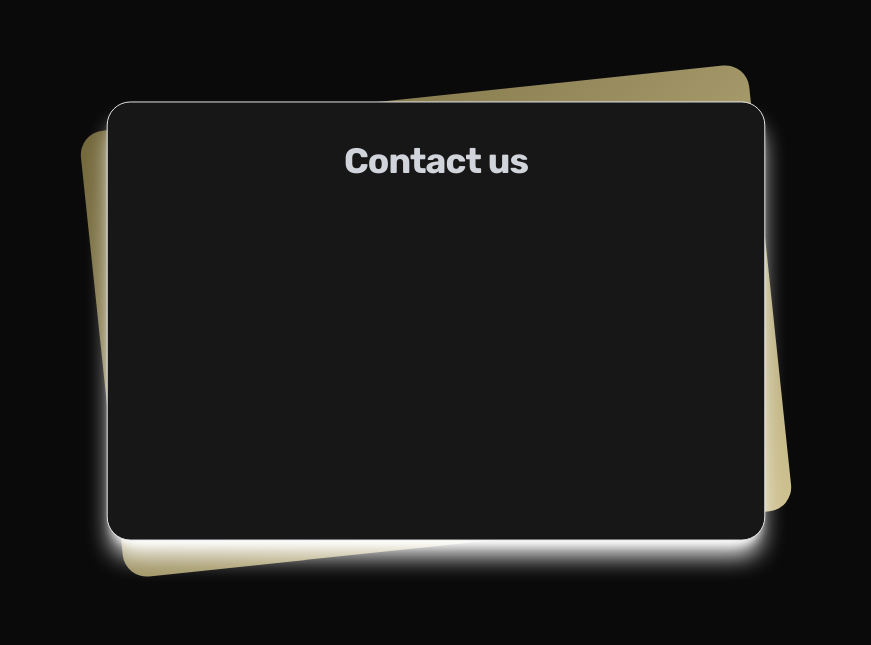
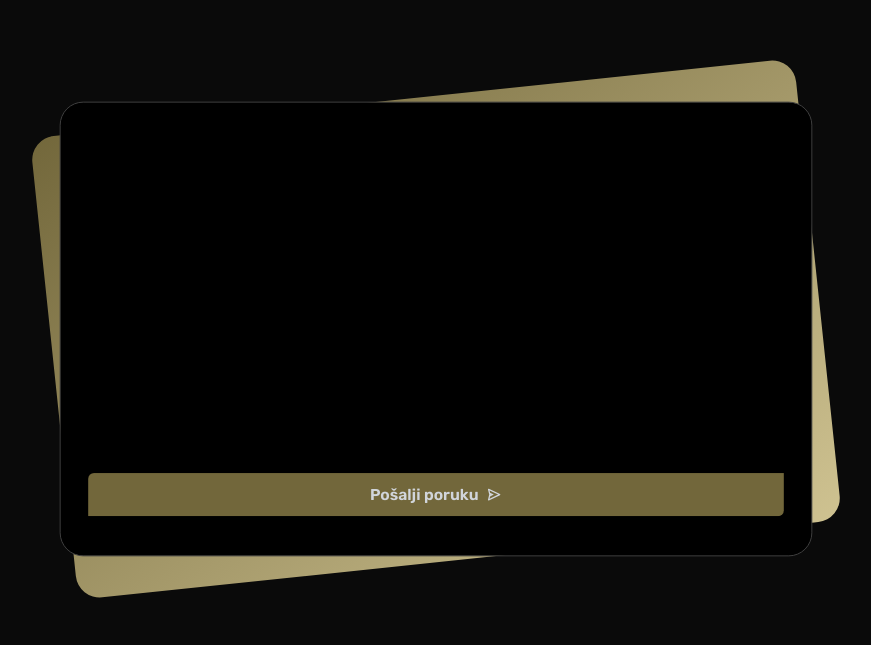
Before and after one commit to zlatanovics1/fitness-premium, a Next.js app: page / in a window 1280 px wide. Shown: the part 2035-2680 px from the top of the page, without its empty margins (204-1075 px from the left). Built offline with nearby package versions, Linux system fonts and the light colour scheme.

Commit message:
MouseOver Animation on Contact

```diff
--- a/app/layout.tsx
+++ b/app/layout.tsx
@@ -22,7 +22,9 @@ export default function RootLayout({
 }>) {
   return (
     <html lang="en">
-      <body className={`${rubik.className} bg-neutral-950 text-gray-300`}>
+      <body
+        className={`${rubik.className} bg-neutral-950 text-gray-300 overflow-x-hidden`}
+      >
         <Nav />
         {children}
         <Footer />
--- a/components/Contact.tsx
+++ b/components/Contact.tsx
@@ -4,15 +4,16 @@ import Section from "./Section";
 import H1 from "./typography/H1";
 import H2 from "./typography/H2";
 import H3 from "./typography/H3";
+import AnimatedButton from "./AnimatedButton";
+import MouseGradient from "./MouseGradient";
 
 export default function Contact() {
   return (
     <Section>
-      <div className="relative max-w-2xl -rotate-6  m-auto  bg-gradient-to-tl from-primary-light to-primary-dark  rounded-3xl h-[28rem]">
-        <div className="absolute inset-0 py-10 shadow-xl shadow-white text-center px-7 bg-neutral-900 scale-[0.98] rotate-6 rounded-3xl border-[1px]">
-          <H2>Contact us</H2>
-        </div>
-      </div>
+      {/* <div className="relative m-auto max-w-3xl h-[29rem] rounded-3xl bg-gradient-to-tl from-primary-light to-primary-dark -rotate-6 ">
+        <div className="absolute inset-0 scale-[0.98] overflow-visible rotate-6 rounded-3xl bg-neutral-900 px-7 py-10 peer "></div> */}
+      <MouseGradient />
+      {/* </div> */}
     </Section>
   );
 }
--- /dev/null
+++ b/components/MouseGradient.tsx
@@ -0,0 +1,37 @@
+"use client";
+import { motion, useMotionTemplate, useMotionValue } from "framer-motion";
+import { MouseEvent } from "react";
+import AnimatedButton from "./AnimatedButton";
+
+export default function MouseGradient() {
+  const xPos = useMotionValue(0);
+  const yPos = useMotionValue(0);
+
+  console.log("redner");
+
+  function handleMouseMove({ currentTarget, clientX, clientY }: MouseEvent) {
+    const { top, left } = currentTarget.getBoundingClientRect();
+    console.log("mm");
+    const x = clientX - left;
+    const y = clientY - top;
+
+    xPos.set(x);
+    yPos.set(y);
+  }
+  return (
+    <div
+      onMouseMove={handleMouseMove}
+      className="relative m-auto max-w-3xl h-[29rem] rounded-3xl bg-gradient-to-tl from-primary-light to-primary-dark sm:-rotate-6"
+    >
+      <div className="flex flex-col-reverse absolute inset-0 sm:scale-[0.98] border-[1px] border-neutral-700 overflow-visible sm:rotate-6 rounded-3xl bg-black px-7 py-10 peer ">
+        <AnimatedButton />
+      </div>
+      <motion.div
+        className="absolute -inset-px sm:rotate-6 sm:scale-[0.98] b rounded-3xl pointer-events-none opacity-0 transition duration-300 peer-hover:opacity-70"
+        style={{
+          background: useMotionTemplate`radial-gradient(550px circle at ${xPos}px ${yPos}px, hsla(48, 39%, 69%, 0.25) ,transparent 80%)`,
+        }}
+      ></motion.div>
+    </div>
+  );
+}
--- a/components/Section.tsx
+++ b/components/Section.tsx
@@ -1,12 +1,16 @@
 export default function Section({
   children,
   nobreak,
+  nopad,
 }: {
   children: React.ReactNode;
   nobreak?: boolean;
+  nopad?: boolean;
 }) {
   return (
-    <section className={`container max-xl:px-6 ${!nobreak && "py-32"}`}>
+    <section
+      className={`container ${!nopad && "max-xl:px-6"} ${!nobreak && "py-32"}`}
+    >
       {children}
     </section>
   );
```
